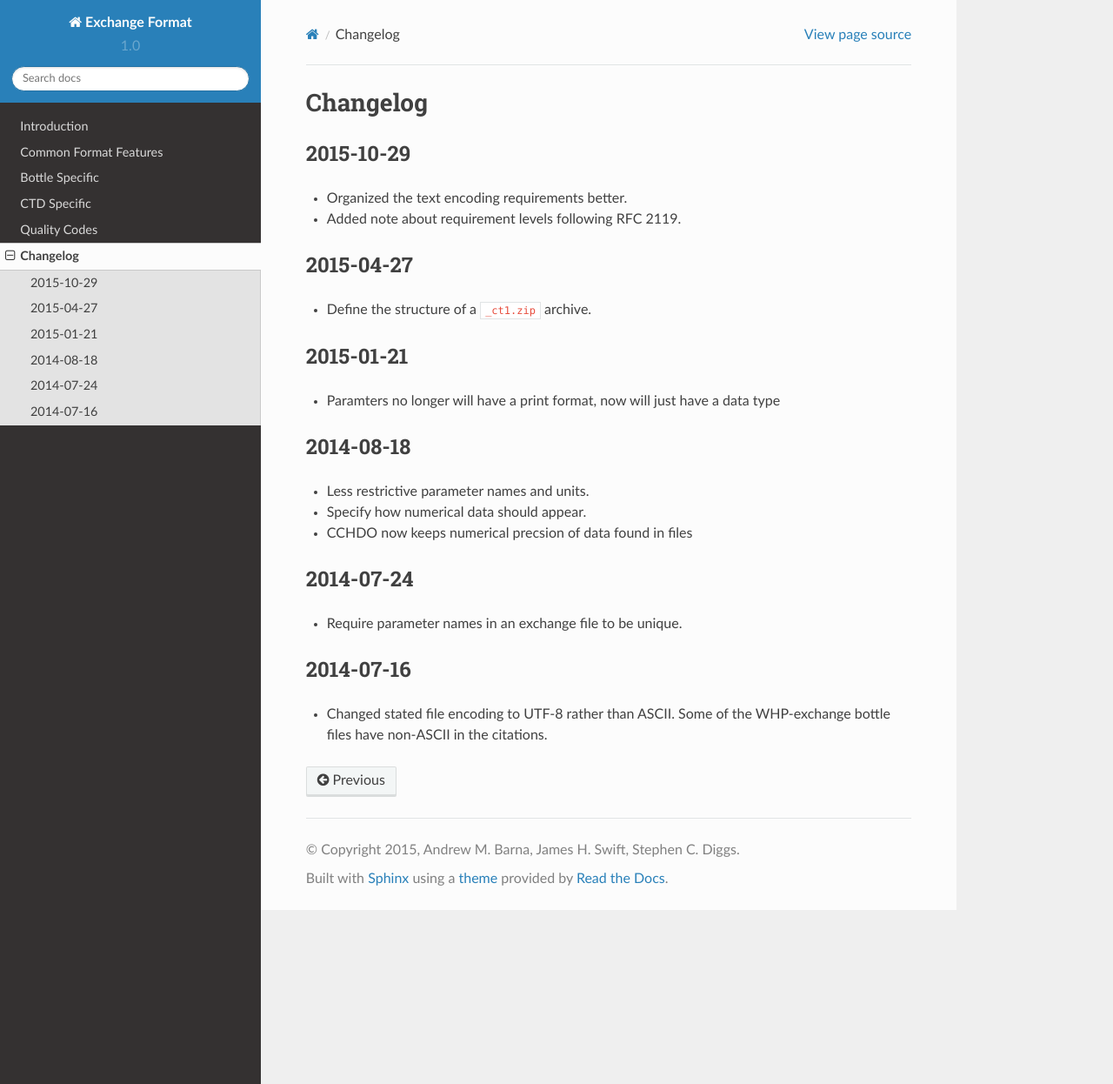
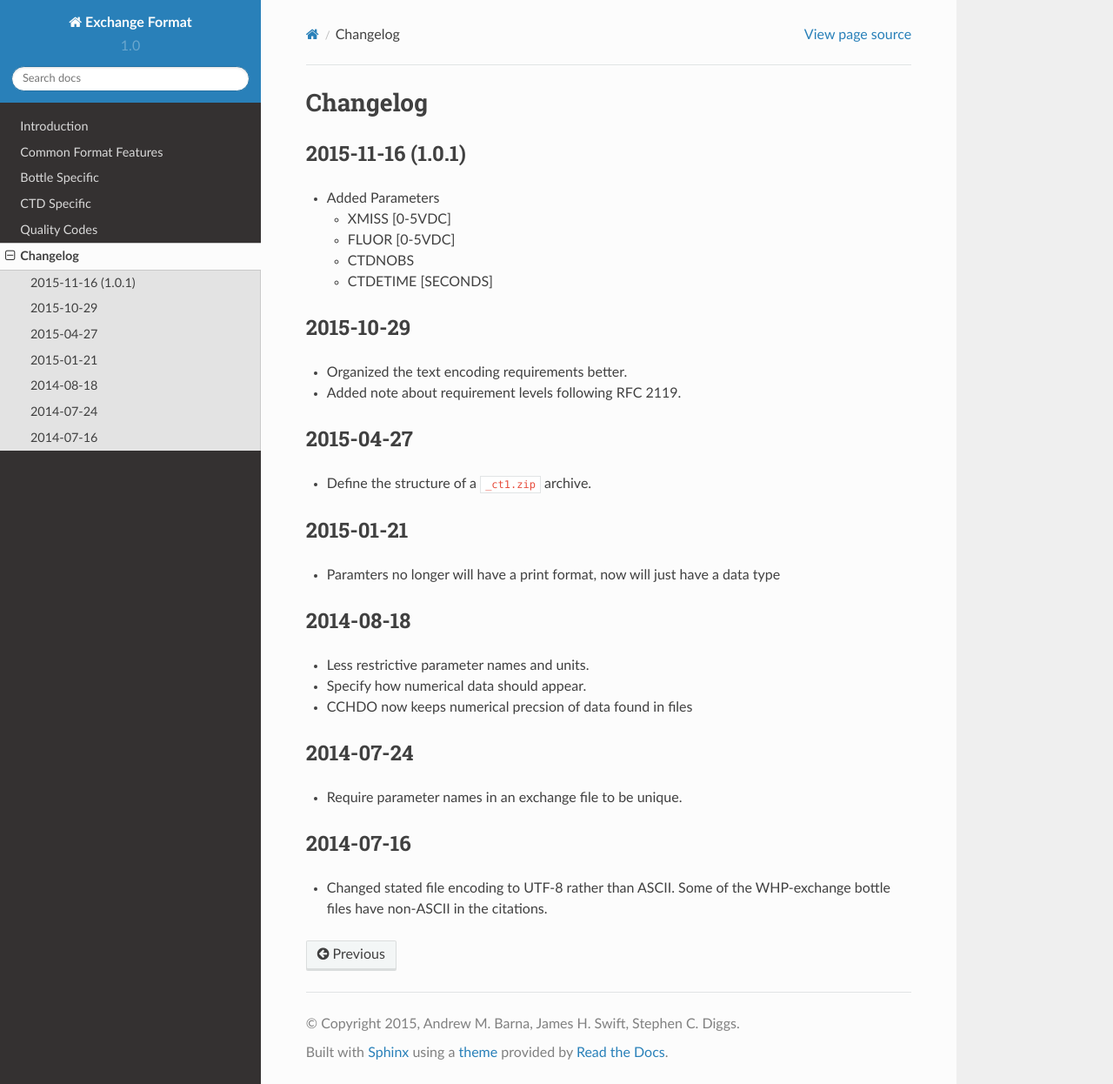
Before and after one commit to cchdo/exchange, a Sphinx documentation site: the page built from docs/changelog.rst, in a window 1280 px wide and 1246 px high. Shown: the whole window at 87% size. Built offline with Sphinx 7.4.7 and the Read the Docs theme 2.0.0, drawn with Linux system fonts in a browser that asks for light colours; pages that are not in the unit, such as notebooks, are missing from menus.

Commit message:
bump minor revision number

```diff
--- a/docs/changelog.rst
+++ b/docs/changelog.rst
@@ -1,5 +1,14 @@
 Changelog
 =========
+
+2015-11-16 (1.0.1)
+------------------
+* Added Parameters
+
+  * XMISS [0-5VDC]
+  * FLUOR [0-5VDC]
+  * CTDNOBS
+  * CTDETIME [SECONDS]
 
 2015-10-29
 ----------
--- a/docs/conf.py
+++ b/docs/conf.py
@@ -57,7 +57,7 @@ copyright = u'2015, Andrew M. Barna, James H. Swift, Stephen C. Diggs'
 # The short X.Y version.
 version = '1.0'
 # The full version, including alpha/beta/rc tags.
-release = '1.0.0'
+release = '1.0.1'
 
 # The language for content autogenerated by Sphinx. Refer to documentation
 # for a list of supported languages.
```
